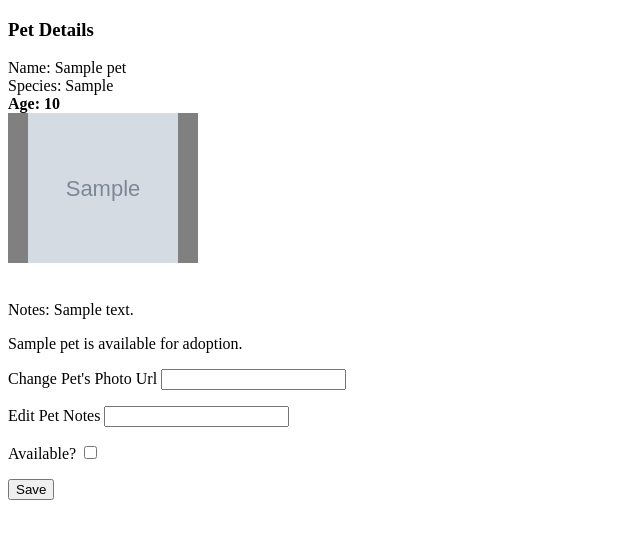
After one commit to mcodemax/flask_adopt, a Flask app: page /1 in a window 1280 px wide. The commit adds this page. Shown: the top 539 px of the page, without its empty margins (0-640 px from the left). Run offline with Flask 2, Linux system fonts and the light colour scheme; tables that the repository leaves empty hold one stand-in row (values such as "Sample post"); grey boxes marked "Sample" are stand-in pictures.

Commit message:
Adoption agency full build

```diff
--- a/app.py
+++ b/app.py
@@ -1,6 +1,6 @@
 """Adoption Agency App"""
 
-from forms import AddPetForm
+from forms import AddPetForm, EditPetForm
 from flask import Flask, request, render_template, redirect, flash, session
 from flask_debugtoolbar import DebugToolbarExtension
 from models import db, connect_db, Pet
@@ -43,3 +43,28 @@ def add_pet():
         return redirect("/")
     else:
         return render_template("add_pet.html", form=form)
+
+@app.route('/<int:pet_id>', methods=["GET","POST"])
+def show_edit_pet_info(pet_id):
+    """"Edit a pet's info or adopt it"""
+    pet = Pet.query.get_or_404(pet_id)
+
+    form = EditPetForm()
+
+    if form.validate_on_submit():
+
+        if form.photo_url.data:
+            pet.photo_url = form.photo_url.data
+
+        if form.notes.data:
+            pet.notes = form.notes.data
+
+        if form.available.data == True:
+            pet.available = True
+        else:
+            pet.available = False
+
+        db.session.commit()
+        return redirect("/")
+    else:
+        return render_template("pet_details.html", pet=pet, form=form)
--- a/forms.py
+++ b/forms.py
@@ -1,6 +1,6 @@
 from flask_wtf import FlaskForm
 from wtforms import StringField, FloatField, IntegerField, BooleanField
-from wtforms.validators import InputRequired, Optional, Length, NumberRange, ValidationError
+from wtforms.validators import InputRequired, Optional, Length, NumberRange, ValidationError, URL, AnyOf
 from models import MAX_NOTE_LEN, MAX_STR_LEN
 
 class AddPetForm(FlaskForm):
@@ -10,10 +10,10 @@ class AddPetForm(FlaskForm):
                         validators=[InputRequired(), Length(min=1, max=MAX_STR_LEN)])
 
     species = StringField("Pet Species",
-                        validators=[InputRequired(), Length(min=1, max=MAX_STR_LEN)])
+                        validators=[InputRequired(), Length(min=1, max=MAX_STR_LEN), AnyOf(values=['cat', 'dog', 'porcupine'])])
 
     photo_url = StringField("Pet's Photo Url",
-                        validators=[Optional(), Length(min=1, max=MAX_NOTE_LEN)])
+                        validators=[Optional(), Length(min=1, max=MAX_NOTE_LEN), URL(require_tld=False)])
 
     age = IntegerField("Pet's Age",
                         validators=[Optional(), NumberRange(min=0, max=30)
@@ -24,3 +24,15 @@ class AddPetForm(FlaskForm):
 
     available = BooleanField("Available?",
                         validators=[Optional()]) #might not need input req for a checkbox
+
+class EditPetForm(FlaskForm):
+    """Form for editing pets"""
+
+    photo_url = StringField("Change Pet's Photo Url",
+                        validators=[Optional(), Length(min=1, max=MAX_NOTE_LEN), URL(require_tld=False)])
+
+    notes = StringField("Edit Pet Notes",
+                        validators=[Optional()])
+
+    available = BooleanField("Available?",
+                        validators=[Optional()]) #might not need input req for a checkbox
--- a/templates/homepage.html
+++ b/templates/homepage.html
@@ -7,7 +7,7 @@
 
 <ul>
     {% for pet in pets %}
-        <li><div>{{pet.name}}<br>{% if pet.available == True %}<b>Available</b>{% endif %}</div>
+        <li><div><a href="/{{pet.id}}">{{pet.name}}</a><br>{% if pet.available == True %}<b>Available</b>{% endif %}</div>
              {% if pet.photo_url %}<img src="{{pet.photo_url}}" alt="Image Gone">{% endif %}
 
         </li>
--- /dev/null
+++ b/templates/pet_details.html
@@ -0,0 +1,35 @@
+{% extends 'base.html' %}
+
+{% block title %} <h3>Pet Details</h3> {% endblock %}
+
+{% block content %}
+
+<div>Name: {{pet.name}}<br>Species: {{pet.species}}<br>{% if pet.age %}<b>Age: {{pet.age}}</b>{% endif %}</div>
+<div>{% if pet.photo_url %}<img src="{{pet.photo_url}}" alt="Image Gone">{% endif %}</div>
+<br>
+{% if pet.notes %}<p>Notes: {{pet.notes}}</p>{% endif %}
+{% if pet.available == True %}<p>{{pet.name}} is available for adoption.</p>{% endif %}
+
+<form action="/{{pet.id}}" method="POST">
+
+    {{ form.hidden_tag() }} <!--add type=hidden form fields -->
+
+    {% for field in form
+            if field.widget.input_type != 'hidden' %}
+
+        <p>
+        {{ field.label }}
+        {{ field }}
+
+        {% for error in field.errors %}
+            {{ error }}
+        {% endfor %}
+        </p>
+
+    {% endfor %}
+
+
+    <button type="submit">Save</button>
+</form>
+
+{% endblock %}
```
Also changed, not shown: README.md (added).
